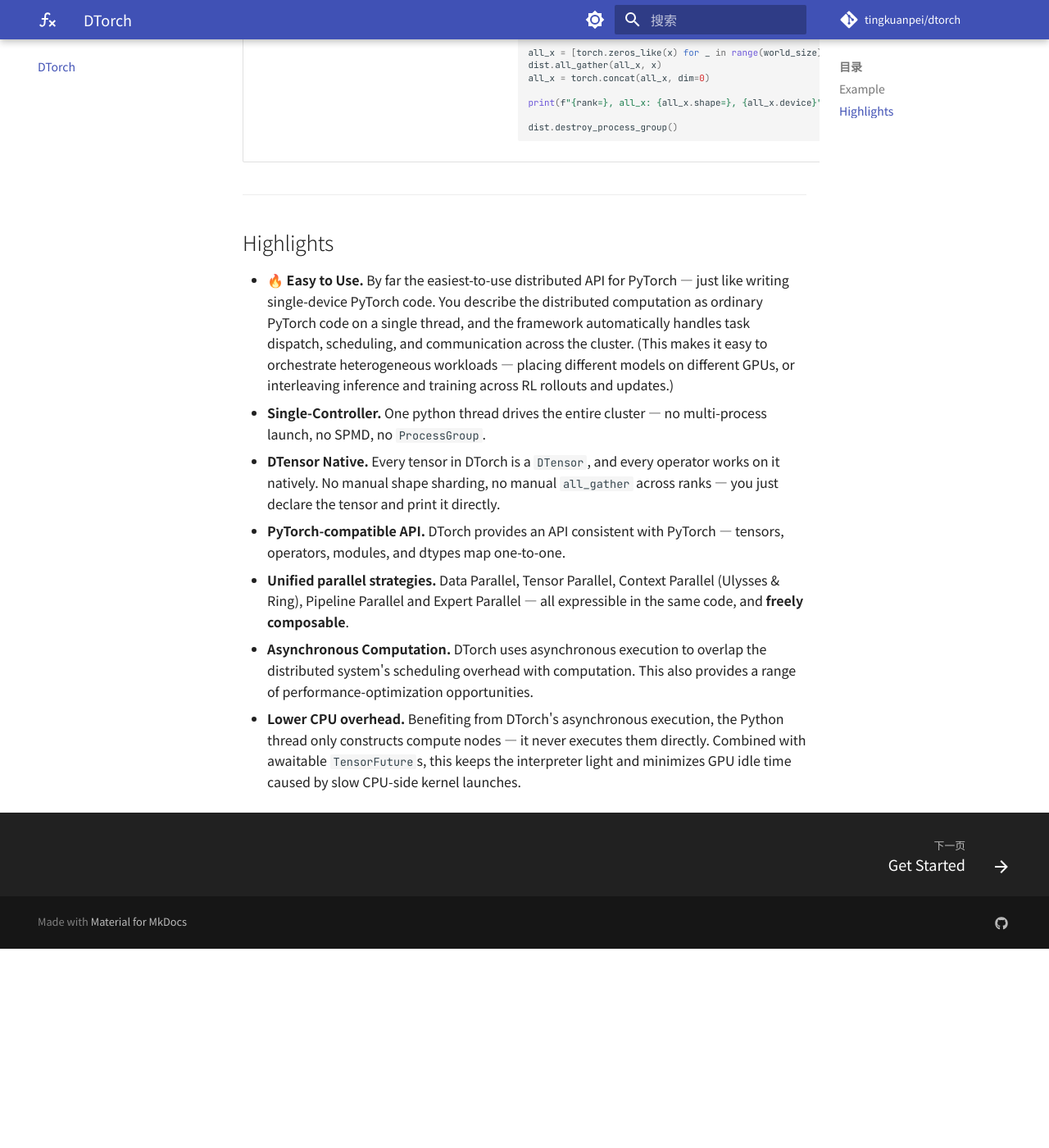
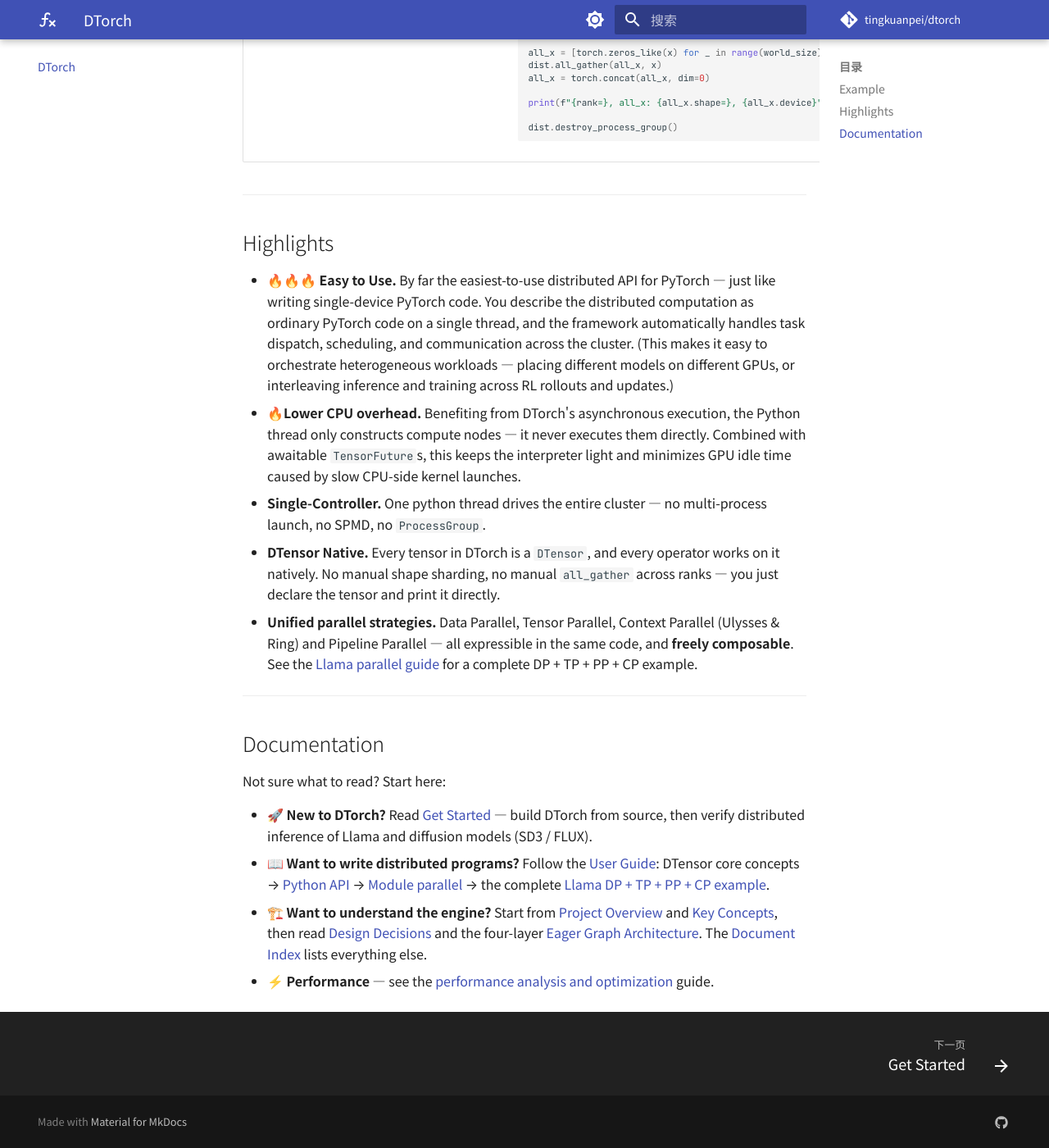
Before and after one commit to tingkuanpei/dtorch, an MkDocs documentation site: the page built from docs/index.md, in a window 1280 px wide and 1400 px high, scrolled down 811 px. Shown: the whole window at 82% size. Built offline with MkDocs 1.6.1 and Material for MkDocs 9.7.7, drawn with Linux system fonts in a browser that asks for light colours; comment, search, counter and statistics services are not loaded; before the commit the page ends 1968 px from its top, so only the background shows below that.

Commit message:
docs: refresh README/index highlights and add getting started sections
- Reorder and reweight Highlights (emphasize Easy to Use, surface Lower CPU overhead)
- Drop redundant PyTorch-compatible API / Asynchronous Computation bullets
- Point parallel-strategies bullet to the Llama DP+TP+PP+CP guide
- Add Getting Started (README) and Documentation (index) navigation sections
- Add scikit-build-core/torch/cmake pip install to build prerequisites

```diff
--- a/docs/index.md
+++ b/docs/index.md
@@ -72,10 +72,19 @@
 
 ## Highlights
 
-- 🔥 **Easy to Use.** By far the easiest-to-use distributed API for PyTorch — just like writing single-device PyTorch code. You describe the distributed computation as ordinary PyTorch code on a single thread, and the framework automatically handles task dispatch, scheduling, and communication across the cluster. (This makes it easy to orchestrate heterogeneous workloads — placing different models on different GPUs, or interleaving inference and training across RL rollouts and updates.)
+- 🔥🔥🔥 **Easy to Use.** By far the easiest-to-use distributed API for PyTorch — just like writing single-device PyTorch code. You describe the distributed computation as ordinary PyTorch code on a single thread, and the framework automatically handles task dispatch, scheduling, and communication across the cluster. (This makes it easy to orchestrate heterogeneous workloads — placing different models on different GPUs, or interleaving inference and training across RL rollouts and updates.)
+- 🔥**Lower CPU overhead.** Benefiting from DTorch's asynchronous execution, the Python thread only constructs compute nodes — it never executes them directly. Combined with awaitable `TensorFuture`s, this keeps the interpreter light and minimizes GPU idle time caused by slow CPU-side kernel launches.
 - **Single-Controller.** One python thread drives the entire cluster — no multi-process launch, no SPMD, no `ProcessGroup`.
 - **DTensor Native.** Every tensor in DTorch is a `DTensor`, and every operator works on it natively. No manual shape sharding, no manual `all_gather` across ranks — you just declare the tensor and print it directly.
-- **PyTorch-compatible API.** DTorch provides an API consistent with PyTorch — tensors, operators, modules, and dtypes map one-to-one.
-- **Unified parallel strategies.** Data Parallel, Tensor Parallel, Context Parallel (Ulysses & Ring), Pipeline Parallel and Expert Parallel — all expressible in the same code, and **freely composable**.
-- **Asynchronous Computation.** DTorch uses asynchronous execution to overlap the distributed system's scheduling overhead with computation. This also provides a range of performance-optimization opportunities.
-- **Lower CPU overhead.** Benefiting from DTorch's asynchronous execution, the Python thread only constructs compute nodes — it never executes them directly. Combined with awaitable `TensorFuture`s, this keeps the interpreter light and minimizes GPU idle time caused by slow CPU-side kernel launches.
+- **Unified parallel strategies.** Data Parallel, Tensor Parallel, Context Parallel (Ulysses & Ring) and Pipeline Parallel — all expressible in the same code, and **freely composable**. See the [Llama parallel guide](https://tingkuanpei.github.io/dtorch/user_guide/llama_parallel/) for a complete DP + TP + PP + CP example.
+
+---
+
+## Documentation
+
+Not sure what to read? Start here:
+
+- 🚀 **New to DTorch?** Read [Get Started](get_started/get_started.md) — build DTorch from source, then verify distributed inference of Llama and diffusion models (SD3 / FLUX).
+- 📖 **Want to write distributed programs?** Follow the [User Guide](user_guide/user_guide.md): DTensor core concepts → [Python API](user_guide/python_api_overview.md) → [Module parallel](user_guide/module_parallel.md) → the complete [Llama DP + TP + PP + CP example](user_guide/llama_parallel.md).
+- 🏗️ **Want to understand the engine?** Start from [Project Overview](developer_guide/project_overview.md) and [Key Concepts](developer_guide/key_concept.md), then read [Design Decisions](developer_guide/design_decisions.md) and the four-layer [Eager Graph Architecture](developer_guide/eager_graph_architecture/eager_graph_architecture.md). The [Document Index](developer_guide/document_index.md) lists everything else.
+- ⚡ **Performance** — see the [performance analysis and optimization](developer_guide/debug_alignment_optimization/performance.md) guide.
```
Also changed, not shown: README.md (+12 -5 lines), docs/get_started/how_to_build.md (+4 -0 lines).
